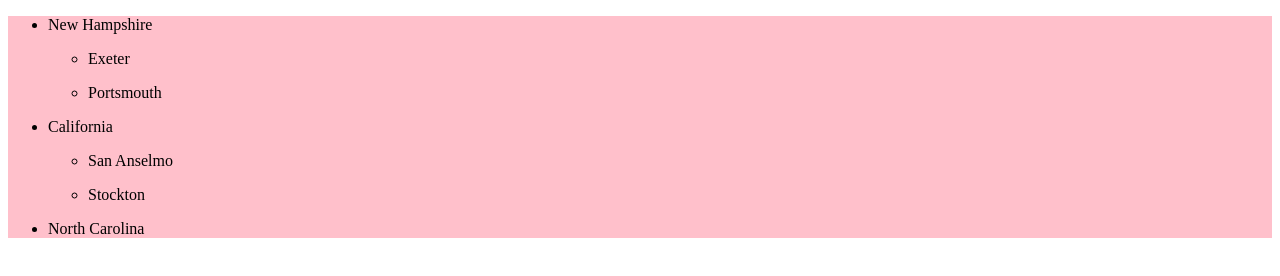
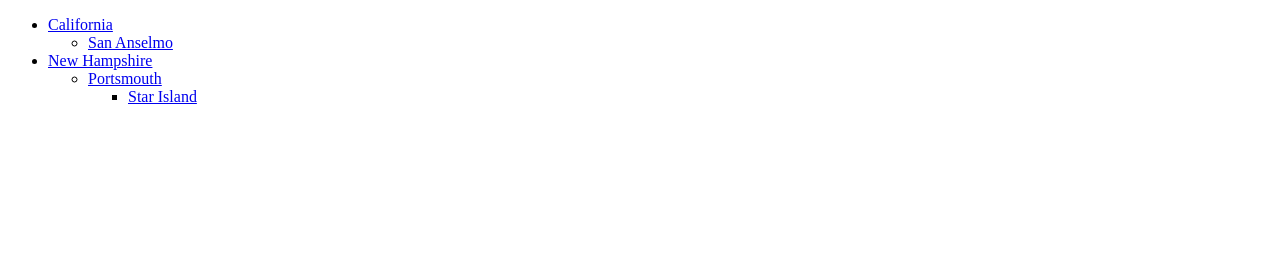
Before and after one commit to jonathan-crepeau/css-nav, a plain HTML site: page index.html in a window 1280 px wide. Drawn offline with Linux system fonts and the light colour scheme.

```diff
--- a/index.html
+++ b/index.html
@@ -9,26 +9,23 @@
     <title>CSS Nav Exercises</title>
 </head>
 <body>
-    <header>
-        <nav>
-            <ul class="main__nav__list">
-                <li class="state"><p>New Hampshire</p>
+    <nav class="container">
         <ul>
-                        <li class="town"><p>Exeter</p></li>
-                        <li class="town"><p>Portsmouth</p></li>
+            <li><a href="#">California</a>
+                <ul>
+                    <li><a href="#">San Anselmo</a></li>
                 </ul>
             </li>
-                <li class="state"><p>California</p>
+            <li><a href="#">New Hampshire</a>
                 <ul>
-                        <li class="town"><p>San Anselmo</p></li>
-                        <li class="town"><p>Stockton</p></li>
+                    <li><a href="#">Portsmouth</a>
+                        <ul>
+                            <li><a href="#">Star Island</a></li>
                         </ul>
                     </li>
-                <li class="state"><p>North Carolina</p></li>
+                </ul>
+            </li>
         </ul>
     </nav>
-    </header>
-    <main>
-    </main>
 </body>
 </html>
--- a/main.css
+++ b/main.css
@@ -1,3 +1,65 @@
-nav {
-    background-color: pink;
+/* .container ul ul {
+    display: none;
 }
+
+.container ul li:hover > ul {
+    display: block;
+} */
+
+/* NOTE - For list-style specifically, this CSS declaration applies the value of'none' to !ALL! ul's that are within the .container (nav). If I only wanted to apply the 'none' value to the first level of ul's (direct children) of .container, it would need to be ".container > ul". */
+/* .container ul {
+    background: pink;
+    padding: 0 20px;
+    list-style: none;
+    position: relative;
+    display: inline-block;
+}
+
+.container ul:after {
+    content: "";
+    clear: both;
+    display: block;
+}
+
+.container ul li {
+    float: left;
+}
+
+.container ul li:hover {
+    background: peru;
+}
+
+.container ul li:hover a {
+    color: #fff;
+}
+
+.container ul li a {
+    display: block;
+    padding: 25px 40px;
+    text-decoration: none;
+}
+
+.container ul ul {
+    padding: 0;
+    position: absolute;
+    top: 100%;
+}
+
+.container ul ul li {
+    float: none;
+    position: relative;
+}
+
+.container ul ul li a {
+    padding: 15px 40px;
+}
+
+.container ul ul ul {
+    position: absolute;
+    left: 100%;
+    top: 0;
+} */
+
+
+
+// ANCHOR - Take two
```
Lines whose indentation alone changed are shown as unchanged.
